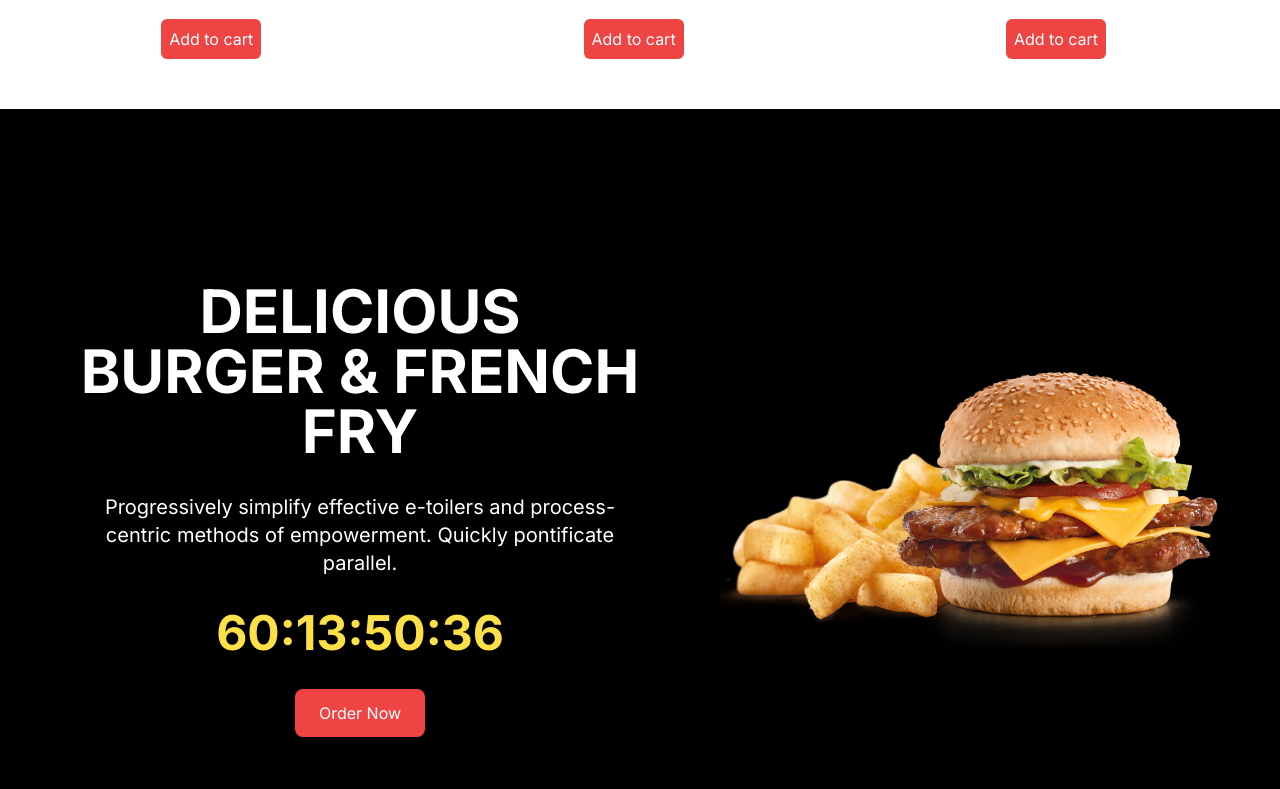
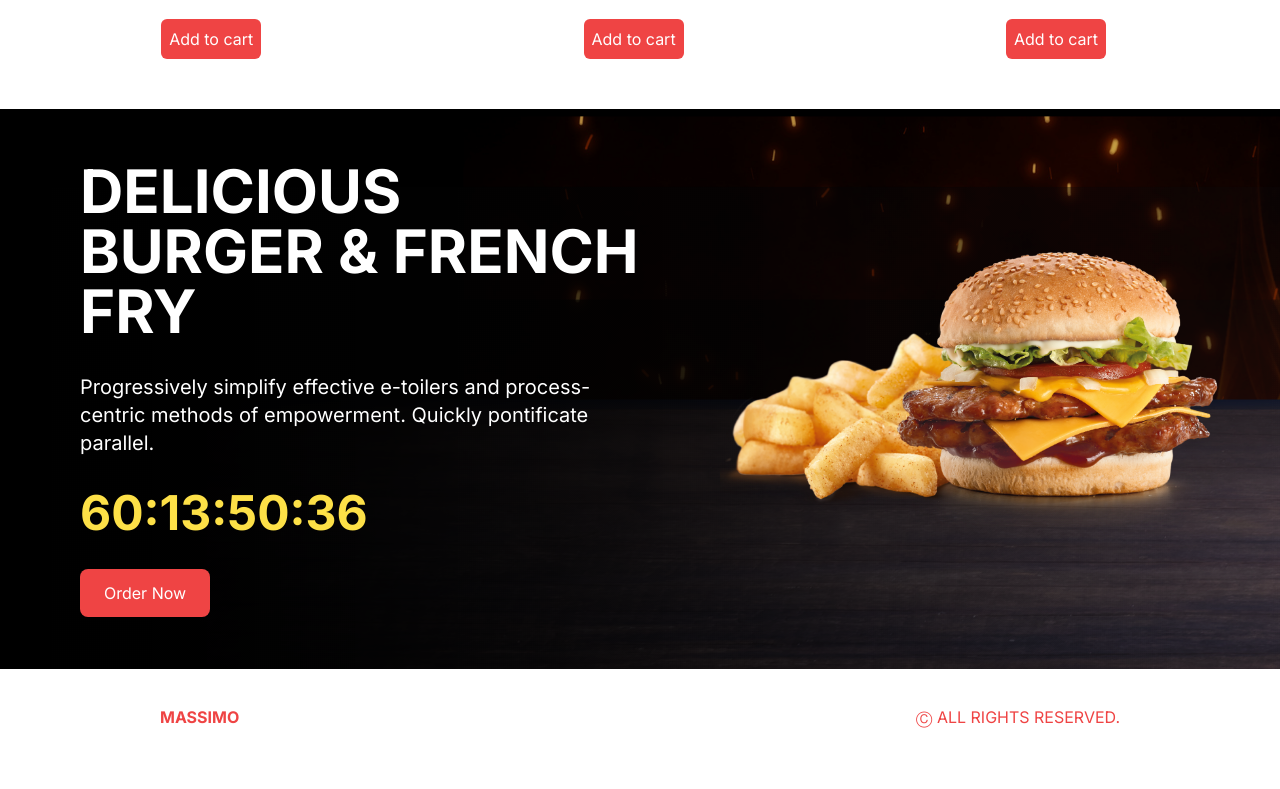
Before and after one commit to haido86/food-ordering-app-nextjs-tailwindcss, a Next.js app: page / in a window 1280 px wide. Shown: the part 1411-2200 px from the top of the page. After the commit the page ends 2176 px from the top, so only its background shows below. Built offline with nearby package versions, Linux system fonts and the light colour scheme.

Commit message:
Offer ui change

```diff
--- a/components/Offer.tsx
+++ b/components/Offer.tsx
@@ -4,9 +4,9 @@ import CountDown from './CountDown';
 
 export default function Offer() {
   return (
-    <div className="flex flex-col bg-black md:flex-row h-screen">
+    <div className="flex flex-col h-screen bg-black md:flex-row md:bg-[url('/offerBg.png')] md:justify-between md:h-[70vh]">
       {/* text container */}
-      <div className="text-white text-center flex-1 justify-center items-center flex flex-col p-6 md:p-20 gap-8">
+      <div className="flex-1 justify-center items-center text-white text-center flex flex-col gap-8 p-6 md:text-left md:items-start md:p-20">
         <h1 className="font-bold uppercase text-5xl xl:text-6xl 2xl:text-7xl">
           Delicious Burger & French Fry
         </h1>
@@ -17,8 +17,9 @@ export default function Offer() {
         <CountDown />
         <button className="bg-red-500 px-6 py-3 rounded-lg">Order Now</button>
       </div>
+
       {/* image container */}
-      <div className="relative flex-1 w-full">
+      <div className="relative flex-1 w-full md:h-full">
         <Image
           src="/offerProduct.png"
           alt="pizza"
```
